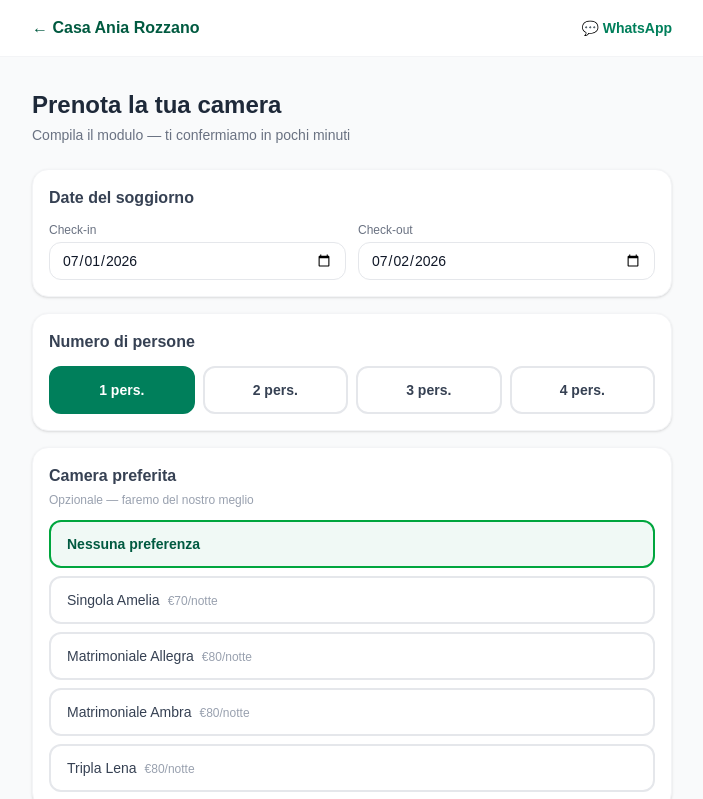
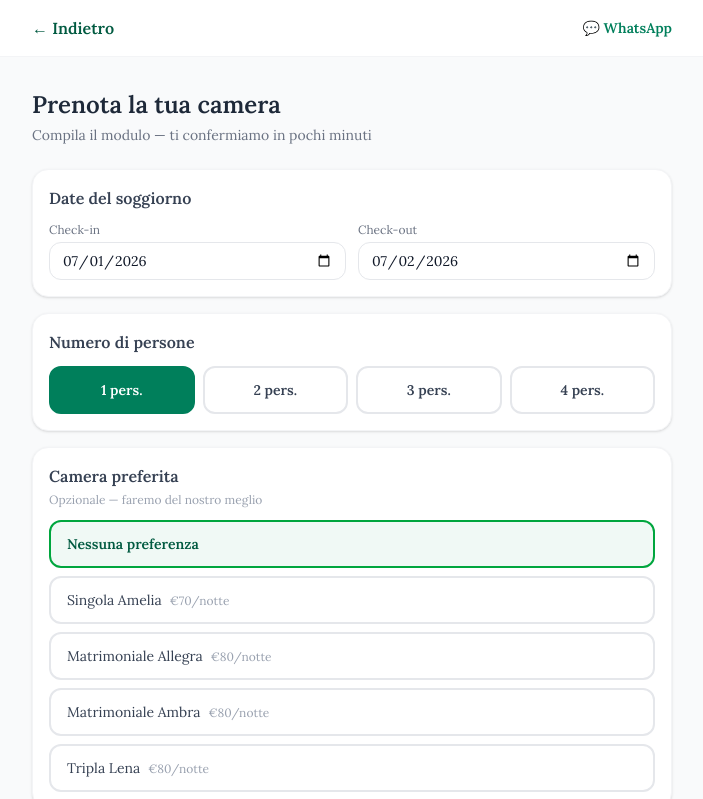
Before and after one commit to CasaAnia/sito-casaania, a Next.js app: page /prenota in a window 1280 px wide. Shown: the top 799 px of the page, without its empty margins (288-991 px from the left). Built offline with nearby package versions, Linux system fonts and the light colour scheme.

Commit message:
Pagina Prenota: font Lora su tutta la pagina, freccia indietro con testo coerente

```diff
--- a/app/prenota/PrenotaClient.tsx
+++ b/app/prenota/PrenotaClient.tsx
@@ -153,11 +153,12 @@ export default function PrenotaClient() {
   const roomOptions = getRoomOptions(Number(form.numGuests))
 
   return (
-    <main className="min-h-screen bg-gray-50 text-gray-900">
+    <main className="min-h-screen bg-gray-50 text-gray-900" style={{ fontFamily: "'Lora', serif" }}>
+      <style>{`@import url('https://fonts.googleapis.com/css2?family=Lora:ital,wght@0,400;0,600;1,400&display=swap');`}</style>
 
       <header className="bg-white border-b border-gray-100 sticky top-0 z-50">
         <div className="max-w-2xl mx-auto px-4 py-4 flex items-center justify-between">
-          <Link href="/" className="text-green-800 font-bold">← Casa Ania Rozzano</Link>
+          <Link href="/" className="text-green-800 font-bold">← Indietro</Link>
           <a href={WA_LINK} target="_blank" rel="noopener noreferrer"
             className="text-green-700 text-sm font-semibold">💬 WhatsApp</a>
         </div>
```
